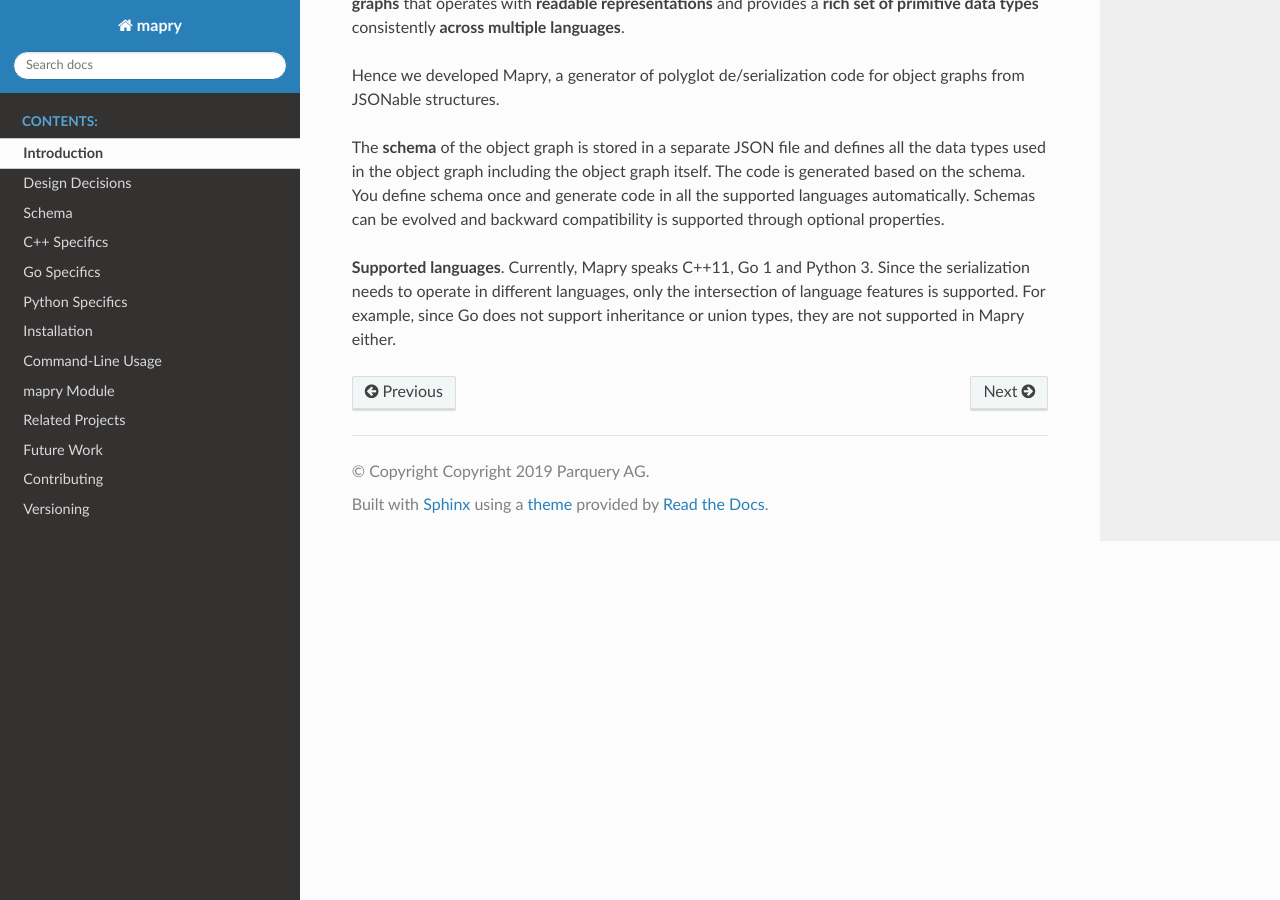
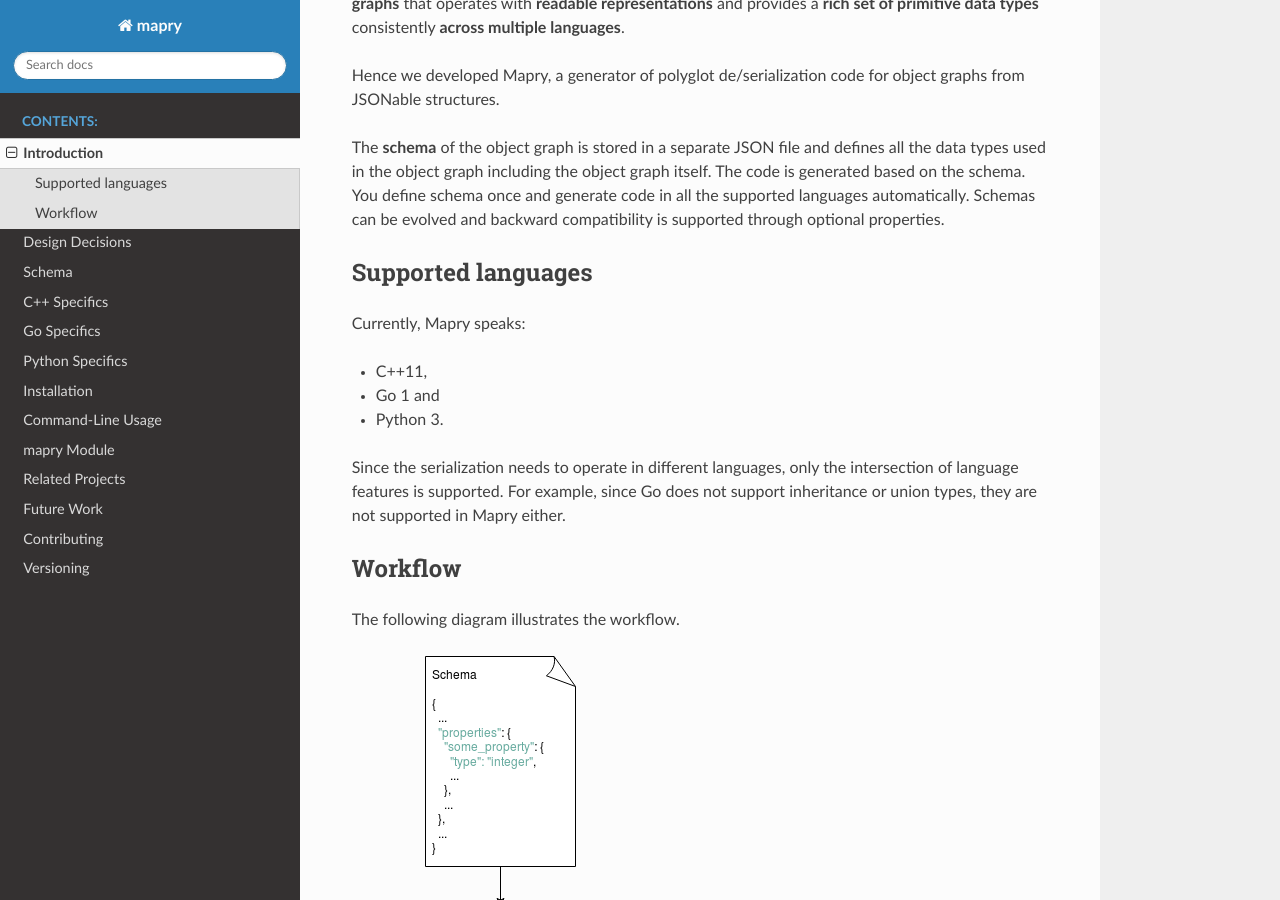
Before and after one commit to Parquery/mapry, a Sphinx documentation site: the page built from docs/source/introduction.rst, in a window 1280 px wide and 900 px high, scrolled down 864 px. Built offline with Sphinx 7.4.7 and the Read the Docs theme 2.0.0, drawn with Linux system fonts in a browser that asks for light colours.

Commit message:
added diagram to the readme and introduction (#21)

```diff
--- a/docs/source/introduction.rst
+++ b/docs/source/introduction.rst
@@ -50,7 +50,20 @@
 generate code in all the supported languages automatically. Schemas can be
 evolved and backward compatibility is supported through optional properties.
 
-**Supported languages**. Currently, Mapry speaks C++11, Go 1 and Python 3.
+Supported languages
+-------------------
+Currently, Mapry speaks:
+
+* C++11,
+* Go 1 and
+* Python 3.
+
 Since the serialization needs to operate in different languages, only the
 intersection of language features is supported. For example, since Go does not
 support inheritance or union types, they are not supported in Mapry either.
+
+Workflow
+--------
+The following diagram illustrates the workflow.
+
+.. image:: https://raw.githubusercontent.com/Parquery/mapry/master/diagram.png
```
Also changed, not shown: README.rst (+14 -1 lines).
